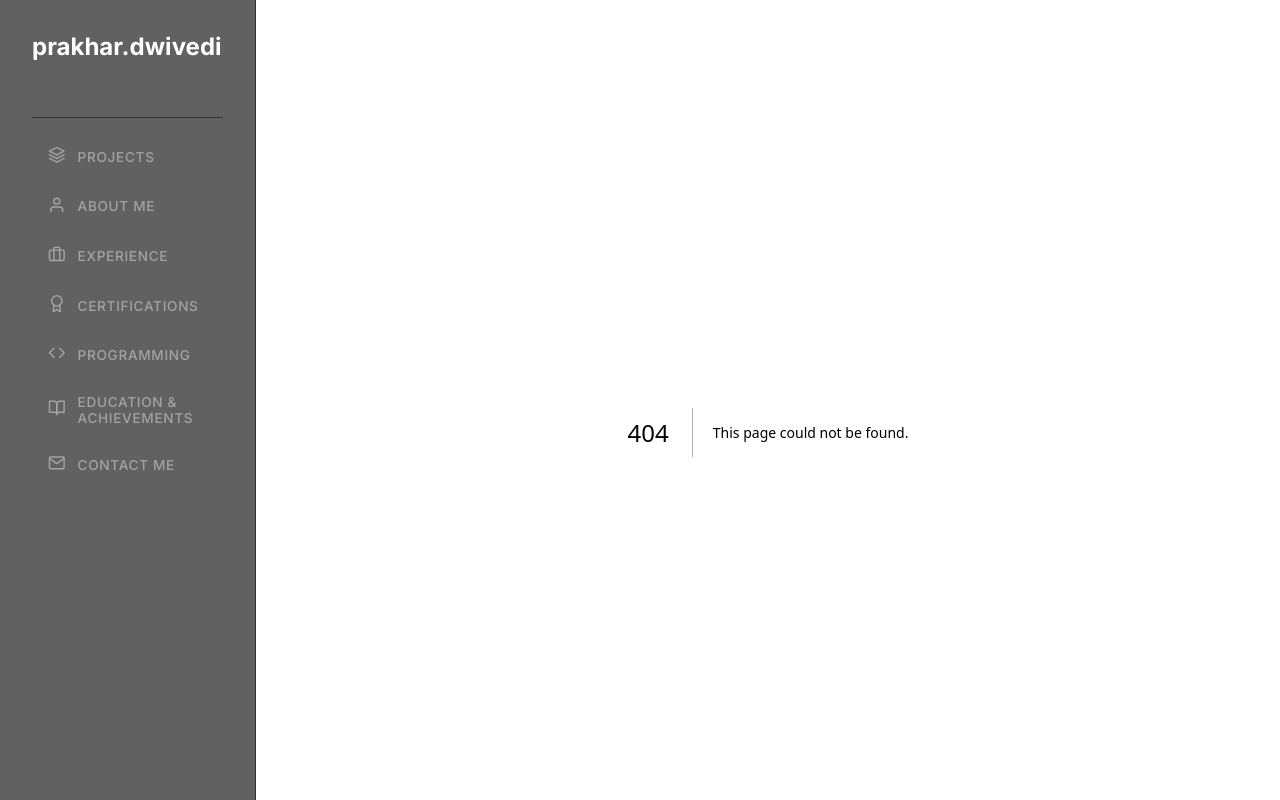
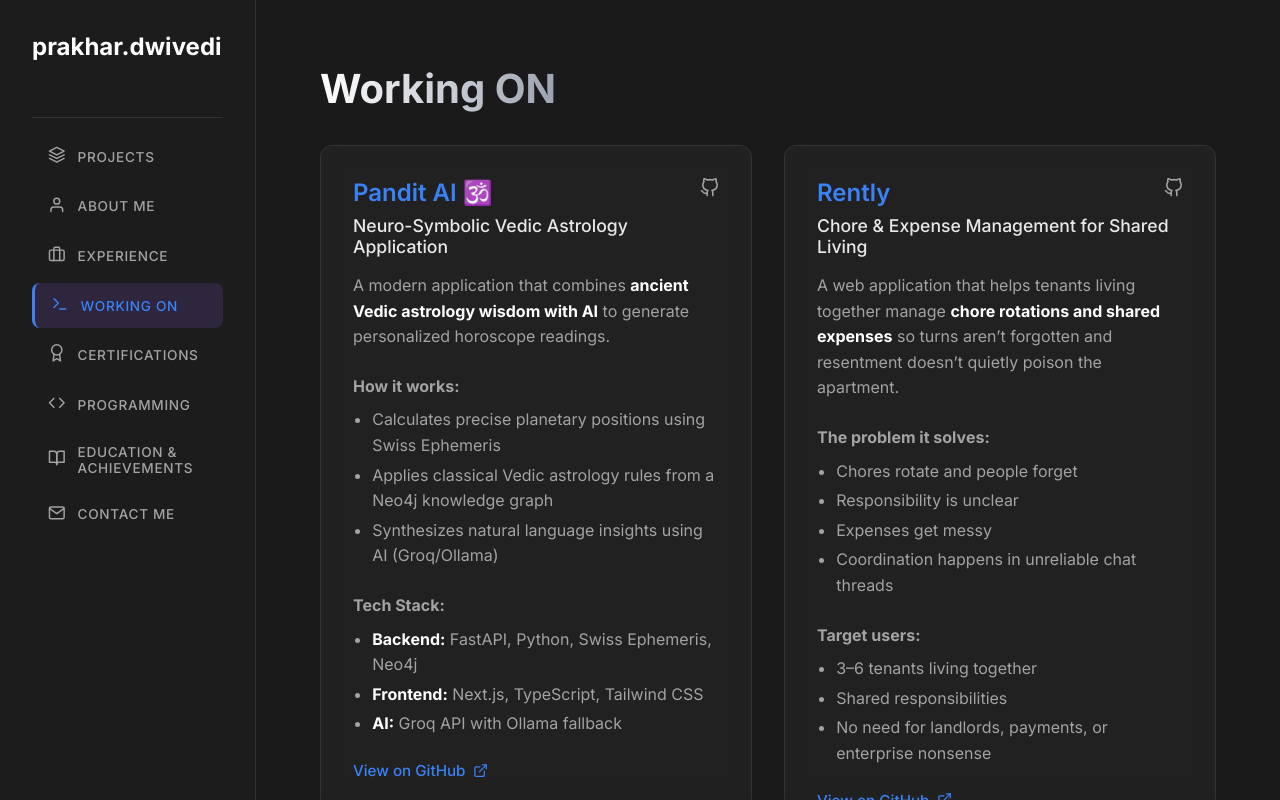
Before and after one commit to prakharDvedi/portfolio, a Next.js app: page /working-on in a window 1280 px wide. Before the commit this address had no page. Built offline with nearby package versions, Linux system fonts and the light colour scheme.

Commit message:
added new experience page and seperated working on

```diff
--- a/src/app/experience/page.tsx
+++ b/src/app/experience/page.tsx
@@ -28,7 +28,7 @@
   },
   {
     title: "DLD Teaching Assistant",
-    org: "University Department",
+    org: "IIIT Bhopal",
     type: "Academic",
     period: "Jan 2025 - Apr 2025",
     description:
--- /dev/null
+++ b/src/app/working-on/WorkingOn.module.css
@@ -0,0 +1,29 @@
+.container {
+  max-width: 1200px;
+  margin: 0 auto;
+  padding: 2rem;
+  min-height: 100vh;
+}
+
+.title {
+  font-size: 2.5rem;
+  font-weight: 700;
+  margin-bottom: 2rem;
+  background: linear-gradient(to right, #fff, #9ca3af);
+  -webkit-background-clip: text;
+  background-clip: text;
+  color: transparent;
+  width: fit-content;
+}
+
+.list {
+  display: grid;
+  grid-template-columns: repeat(1, 1fr);
+  gap: 2rem;
+}
+
+@media (min-width: 768px) {
+  .list {
+    grid-template-columns: repeat(2, 1fr);
+  }
+}
--- /dev/null
+++ b/src/app/working-on/page.tsx
@@ -0,0 +1,137 @@
+"use client";
+
+import React from "react";
+import styles from "./WorkingOn.module.css";
+import ExperienceCard from "@/components/ExperienceCard";
+import { FiExternalLink, FiGithub } from "react-icons/fi";
+
+export default function WorkingOn() {
+  const items = [
+    {
+      title: "Pandit AI 🕉️",
+      subtitle: "Neuro-Symbolic Vedic Astrology Application",
+      description: (
+        <>
+          <p>
+            A modern application that combines{" "}
+            <strong>ancient Vedic astrology wisdom with AI</strong> to generate
+            personalized horoscope readings.
+          </p>
+          <h4 style={{ marginTop: "1.5rem", marginBottom: "0.5rem" }}>
+            How it works:
+          </h4>
+          <ul style={{ paddingLeft: "1.2rem", marginBottom: "1rem" }}>
+            <li>
+              Calculates precise planetary positions using Swiss Ephemeris
+            </li>
+            <li>
+              Applies classical Vedic astrology rules from a Neo4j knowledge
+              graph
+            </li>
+            <li>
+              Synthesizes natural language insights using AI (Groq/Ollama)
+            </li>
+          </ul>
+          <h4 style={{ marginTop: "1.5rem", marginBottom: "0.5rem" }}>
+            Tech Stack:
+          </h4>
+          <ul style={{ paddingLeft: "1.2rem" }}>
+            <li>
+              <strong>Backend:</strong> FastAPI, Python, Swiss Ephemeris, Neo4j
+            </li>
+            <li>
+              <strong>Frontend:</strong> Next.js, TypeScript, Tailwind CSS
+            </li>
+            <li>
+              <strong>AI:</strong> Groq API with Ollama fallback
+            </li>
+          </ul>
+        </>
+      ),
+      link: "https://github.com/prakharDvedi/PanditAI",
+      linkText: "View on GitHub",
+      icon: <FiGithub />,
+    },
+    {
+      title: "Rently",
+      subtitle: "Chore & Expense Management for Shared Living",
+      description: (
+        <>
+          <p>
+            A web application that helps tenants living together manage{" "}
+            <strong>chore rotations and shared expenses</strong> so turns aren’t
+            forgotten and resentment doesn’t quietly poison the apartment.
+          </p>
+          <h4 style={{ marginTop: "1.5rem", marginBottom: "0.5rem" }}>
+            The problem it solves:
+          </h4>
+          <ul style={{ paddingLeft: "1.2rem", marginBottom: "1rem" }}>
+            <li>Chores rotate and people forget</li>
+            <li>Responsibility is unclear</li>
+            <li>Expenses get messy</li>
+            <li>Coordination happens in unreliable chat threads</li>
+          </ul>
+          <h4 style={{ marginTop: "1.5rem", marginBottom: "0.5rem" }}>
+            Target users:
+          </h4>
+          <ul style={{ paddingLeft: "1.2rem" }}>
+            <li>3–6 tenants living together</li>
+            <li>Shared responsibilities</li>
+            <li>No need for landlords, payments, or enterprise nonsense</li>
+          </ul>
+        </>
+      ),
+      link: "https://github.com/prakharDvedi/rently",
+      linkText: "View on GitHub",
+      icon: <FiGithub />,
+    },
+    {
+      title: "NEST Hackathon 2.0",
+      subtitle: "Nurturing Excellence Strengthening Talent",
+      description:
+        "Participating in the Novartis NEST 2.0 Hackathon to build innovative healthcare solutions.",
+      link: "https://unstop.com/competitions/nest-20-nurturing-excellence-strengthening-talent-novartis-1591009",
+      linkText: "Competition Details",
+      icon: <FiExternalLink />,
+    },
+    {
+      title: "Microsoft Imagine Cup",
+      subtitle: "Global Student Technology Competition",
+      description:
+        "Building a project for the Microsoft Imagine Cup, focusing on AI and Cloud technologies.",
+      link: "https://imaginecup.microsoft.com/en-us/category/33",
+      linkText: "Event Info",
+      icon: <FiExternalLink />,
+    },
+    {
+      title: "Learning Open Source Contributions",
+      description:
+        "Actively learning how to contribute to large-scale open source projects, understanding codebases, and PR workflows.",
+    },
+    {
+      title: "DevOps Learning",
+      description:
+        "Deep diving into CI/CD pipelines and Docker containerization to improve deployment workflows.",
+    },
+  ];
+
+  return (
+    <div className={styles.container}>
+      <h1 className={styles.title}>Working ON</h1>
+
+      <div className={styles.list}>
+        {items.map((item, index) => (
+          <ExperienceCard
+            key={index}
+            title={item.title}
+            summary={item.subtitle}
+            description={item.description}
+            link={item.link}
+            linkText={item.linkText}
+            icon={item.icon}
+          />
+        ))}
+      </div>
+    </div>
+  );
+}
--- a/src/components/Sidebar.tsx
+++ b/src/components/Sidebar.tsx
@@ -30,6 +30,7 @@
     { name: "Projects", path: "/projects", icon: <FiLayers /> },
     { name: "About Me", path: "/about", icon: <FiUser /> },
     { name: "Experience", path: "/experience", icon: <FiBriefcase /> },
+    { name: "Working On", path: "/working-on", icon: <FiTerminal /> },
     { name: "Certifications", path: "/certifications", icon: <FiAward /> },
     {
       name: "Programming",
```
